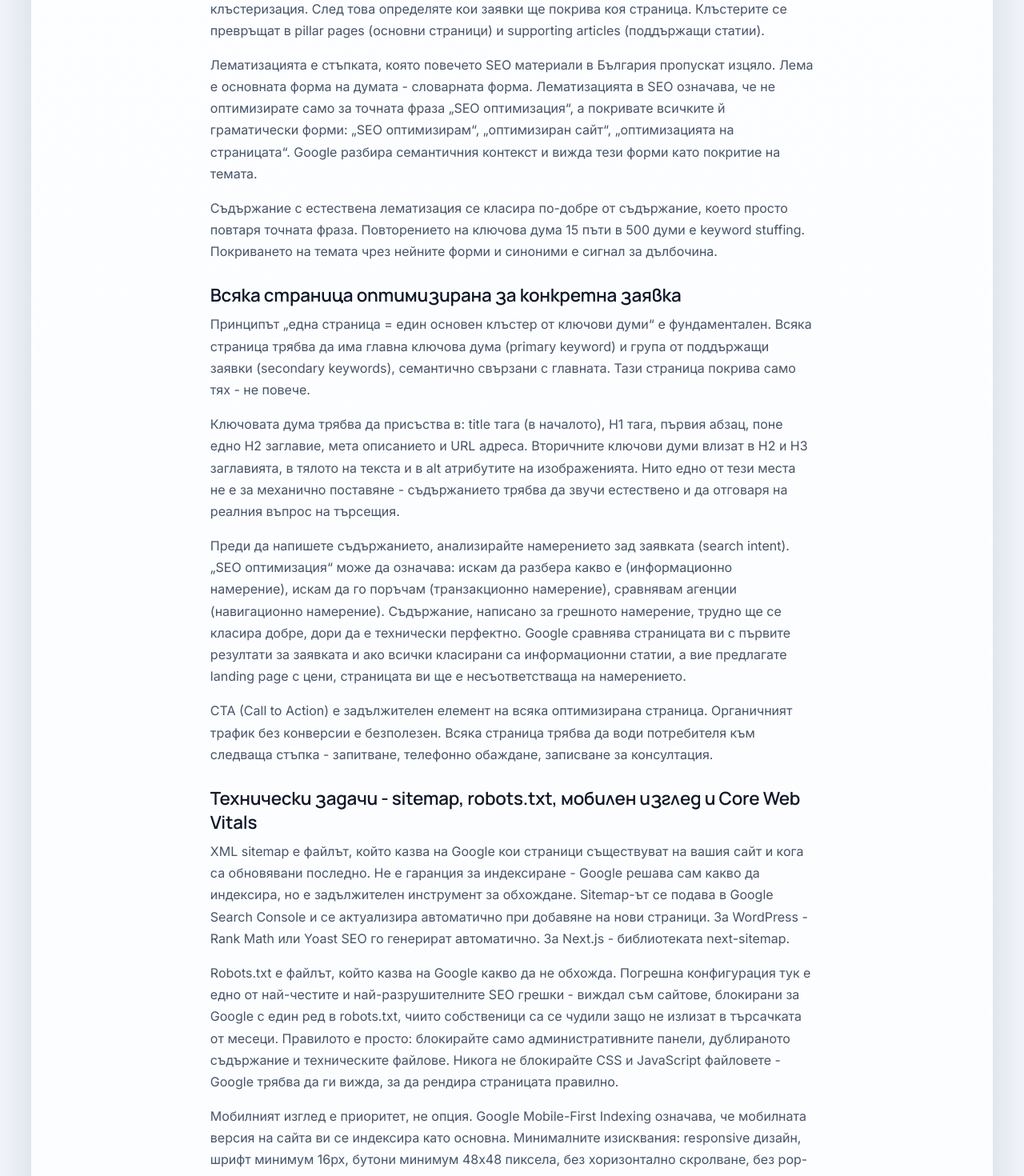
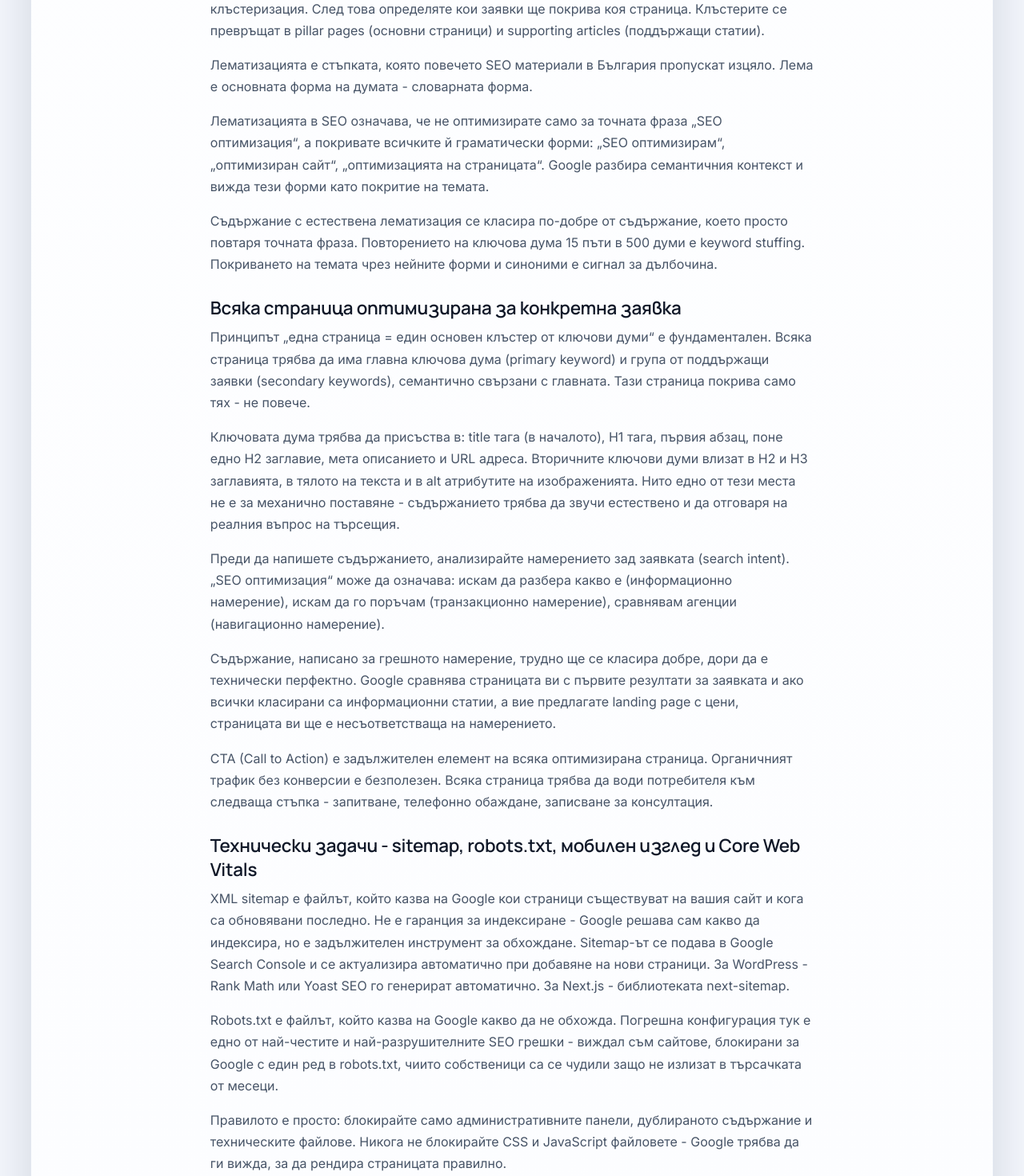
Before and after one commit to inweblife/inweblife, a Next.js app: page /seo-optimizaciya-na-ueb-sait in a window 1280 px wide. Shown: the part 5020-6490 px from the top of the page at 80% size. Built offline with nearby package versions, Linux system fonts and the light colour scheme; no server answers.

Commit message:
Update seo-optimizaciya-na-ueb-sait.js

```diff
--- a/pages/seo-optimizaciya-na-ueb-sait.js
+++ b/pages/seo-optimizaciya-na-ueb-sait.js
@@ -337,11 +337,14 @@ const SeoOptimizaciya = () => {
             </p>
             <p>
               Лематизацията е стъпката, която повечето SEO материали в България пропускат изцяло.
-              Лема е основната форма на думата - словарната форма. Лематизацията в SEO означава,
-              че не оптимизирате само за точната фраза &bdquo;SEO оптимизация&ldquo;, а покривате
-              всичките й граматически форми: &bdquo;SEO оптимизирам&ldquo;, &bdquo;оптимизиран
-              сайт&ldquo;, &bdquo;оптимизацията на страницата&ldquo;. Google разбира семантичния
-              контекст и вижда тези форми като покритие на темата.
+              Лема е основната форма на думата - словарната форма.
+            </p>
+            <p>
+              Лематизацията в SEO означава, че не оптимизирате само за точната фраза
+              &bdquo;SEO оптимизация&ldquo;, а покривате всичките й граматически форми:
+              &bdquo;SEO оптимизирам&ldquo;, &bdquo;оптимизиран сайт&ldquo;, &bdquo;оптимизацията
+              на страницата&ldquo;. Google разбира семантичния контекст и вижда тези форми като
+              покритие на темата.
             </p>
             <p>
               Съдържание с естествена лематизация се класира по-добре от съдържание, което просто
@@ -367,11 +370,13 @@ const SeoOptimizaciya = () => {
               Преди да напишете съдържанието, анализирайте намерението зад заявката (search
               intent). &bdquo;SEO оптимизация&ldquo; може да означава: искам да разбера какво е
               (информационно намерение), искам да го поръчам (транзакционно намерение), сравнявам
-              агенции (навигационно намерение). Съдържание, написано за грешното намерение,
-              трудно ще се класира добре, дори да е технически перфектно. Google сравнява
-              страницата ви с първите резултати за заявката и ако всички класирани са
-              информационни статии, а вие предлагате landing page с цени, страницата ви ще е
-              несъответстваща на намерението.
+              агенции (навигационно намерение).
+            </p>
+            <p>
+              Съдържание, написано за грешното намерение, трудно ще се класира добре, дори да е
+              технически перфектно. Google сравнява страницата ви с първите резултати за заявката
+              и ако всички класирани са информационни статии, а вие предлагате landing page с
+              цени, страницата ви ще е несъответстваща на намерението.
             </p>
             <p>
               CTA (Call to Action) е задължителен елемент на всяка оптимизирана страница.
@@ -393,10 +398,12 @@ const SeoOptimizaciya = () => {
               Robots.txt е файлът, който казва на Google какво да не обхожда. Погрешна
               конфигурация тук е едно от най-честите и най-разрушителните SEO грешки - виждал
               съм сайтове, блокирани за Google с един ред в robots.txt, чиито собственици са
-              се чудили защо не излизат в търсачката от месеци. Правилото е просто: блокирайте
-              само административните панели, дублираното съдържание и техническите файлове.
-              Никога не блокирайте CSS и JavaScript файловете - Google трябва да ги вижда,
-              за да рендира страницата правилно.
+              се чудили защо не излизат в търсачката от месеци.
+            </p>
+            <p>
+              Правилото е просто: блокирайте само административните панели, дублираното
+              съдържание и техническите файлове. Никога не блокирайте CSS и JavaScript
+              файловете - Google трябва да ги вижда, за да рендира страницата правилно.
             </p>
             <p>
               Мобилният изглед е приоритет, не опция. Google Mobile-First Indexing означава,
@@ -506,20 +513,26 @@ const SeoOptimizaciya = () => {
               Тематичният авторитет (topical authority) е концепцията, при която Google
               разпознава вашия сайт като авторитетен ресурс по дадена тема - не само по
               отделна заявка. Сайт с 50 задълбочени статии за SEO получава по-добри позиции
-              за SEO заявки от сайт с 1 перфектно оптимизирана страница. Защото Google вижда
-              широчината и дълбочината на покритие. Виждал съм нишов сайт с 8 статии за
-              конкретен продуктов клъстер да изпревари конкурент с 60+ разнородни публикации -
-              не защото е по-голям, а защото Google го разпознава като тематично фокусиран.
+              за SEO заявки от сайт с 1 перфектно оптимизирана страница, защото Google вижда
+              широчината и дълбочината на покритие.
+            </p>
+            <p>
+              Виждал съм нишов сайт с 8 статии за конкретен продуктов клъстер да изпревари
+              конкурент с 60+ разнородни публикации - не защото е по-голям, а защото Google
+              го разпознава като тематично фокусиран.
             </p>
             <p>
               Тематичният авторитет се изгражда чрез content clusters - структура от pillar
               pages (основни, обширни страници, покриващи широка тема) и supporting articles
               (по-конкретни статии, покриващи поддържащи заявки). Pillar page-ът за SEO
-              оптимизация покрива темата в цялост. Supporting articles покриват конкретни
+              оптимизация покрива темата в цялост, а supporting articles покриват конкретни
               аспекти: on-page SEO чеклист, как се изгражда backlink профил, какво е Core Web
-              Vitals. Всеки supporting article линква обратно към pillar page-а и към свързаните
-              supporting articles. Google вижда свързана мрежа от съдържание по темата -
-              и класира целия клъстер по-добре.
+              Vitals.
+            </p>
+            <p>
+              Всеки supporting article линква обратно към pillar page-а и към свързаните
+              supporting articles. Google вижда свързана мрежа от съдържание по темата - и
+              класира целия клъстер по-добре.
             </p>
             <p>
               Контент планът е инструментът, с който тази мрежа се изгражда систематично.
@@ -556,10 +569,12 @@ const SeoOptimizaciya = () => {
               Канибализацията на ключови думи е един от най-разпространените и най-трудно
               забележими проблеми в SEO. Случва се, когато две или повече страници на сайта
               ви се конкурират за едни и същи заявки. Google не знае коя да класира, разпределя
-              сигналите между тях - и нито една не достига потенциала си. Пример: имате
-              услугова страница за SEO оптимизация и блог статия, оптимизирана за SEO
-              оптимизация на сайт. Ако двете покриват едни и същи заявки, канибализират се.
-              Решението е ясно разграничаване на обхвата: услуговата страница е транзакционна
+              сигналите между тях - и нито една не достига потенциала си.
+            </p>
+            <p>
+              Пример: имате услугова страница за SEO оптимизация и блог статия, оптимизирана
+              за SEO оптимизация на сайт. Ако двете покриват едни и същи заявки, канибализират
+              се. Решението е ясно разграничаване на обхвата: услуговата страница е транзакционна
               (искам да поръчам), блог статията е информационна (искам да разбера). Различни
               намерения, различни заявки, без конкуренция.
             </p>
@@ -583,11 +598,13 @@ const SeoOptimizaciya = () => {
               SEO тя означава редовен преглед на съдържанието с въпроса: покривам ли достатъчно
               форми на темата или само повтарям едни и същи фрази? Search Console показва
               заявките, за които се появявате на позиции 11-20 - точно на прага на първата
-              страница. Работил съм с такива страници: добавихме 6-7 семантично свързани форми
-              на темата в съществуващ текст, без да пишем нов. За 3 седмици страницата се
-              придвижи от позиция 14 на позиция 7. Обогатяването на съдържанието с допълнителни
-              форми и семантично свързани термини за тези заявки е едно от най-бързите
-              подобрения в SEO.
+              страница.
+            </p>
+            <p>
+              Работил съм с такива страници: добавихме 6-7 семантично свързани форми на темата
+              в съществуващ текст, без да пишем нов. За 3 седмици страницата се придвижи от
+              позиция 14 на позиция 7. Обогатяването на съдържанието с допълнителни форми и
+              семантично свързани термини за тези заявки е едно от най-бързите подобрения в SEO.
             </p>
             <p>
               Не пишете нова страница - обновявате съществуваща и получавате по-добри позиции
```
